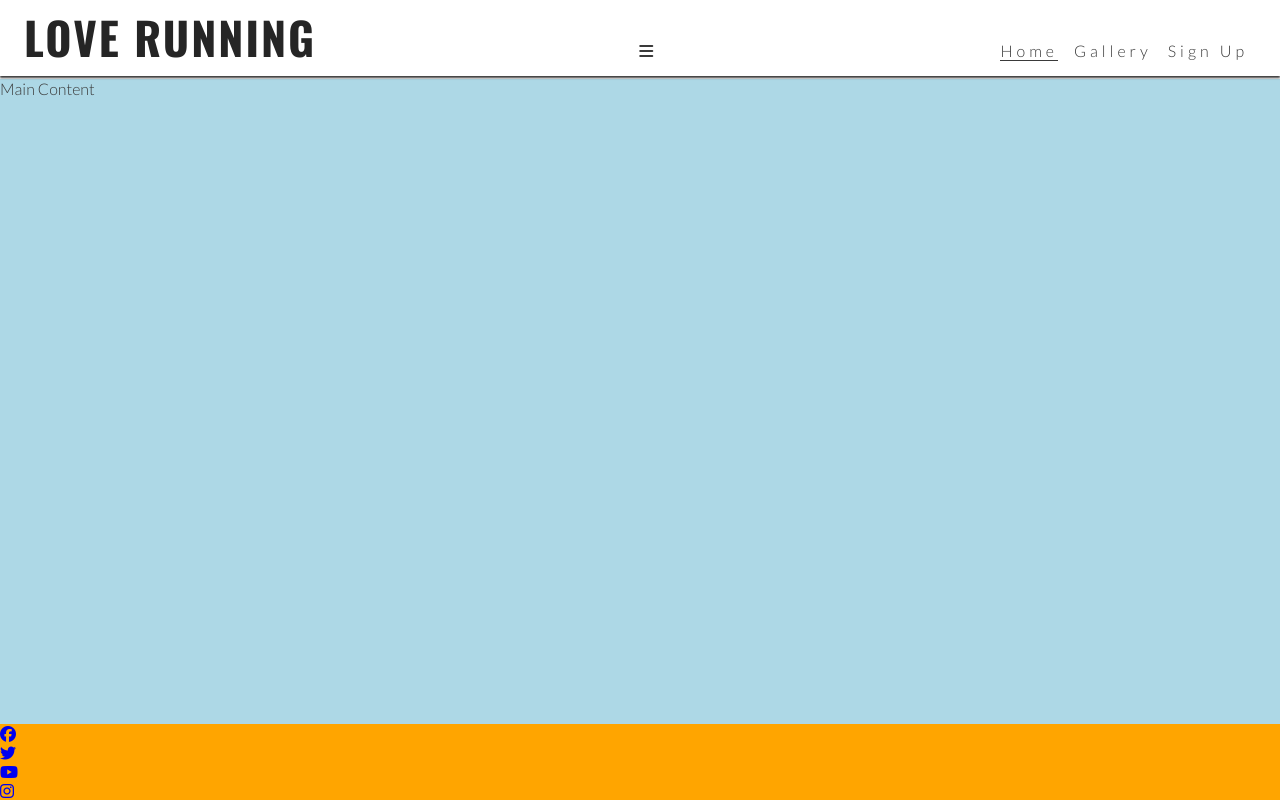
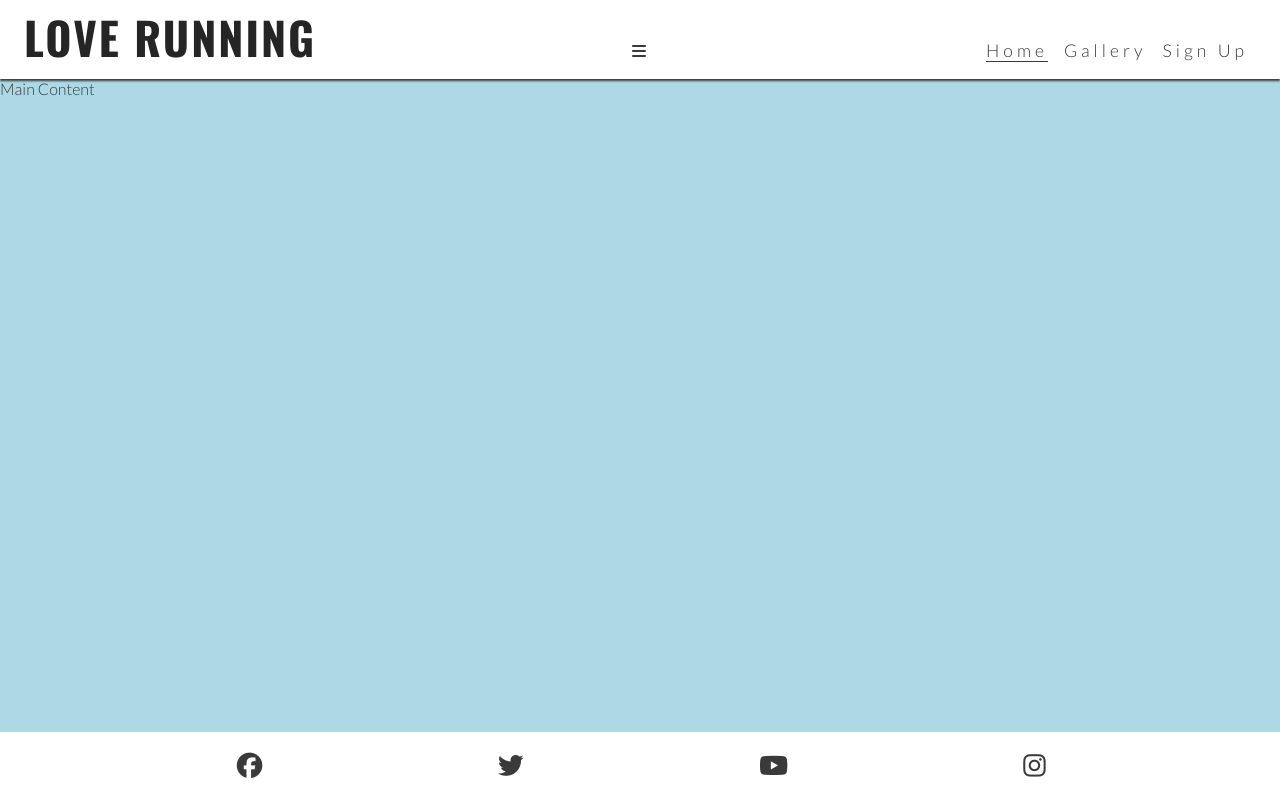
Before and after one commit to SharMoy/love-running, a plain HTML site: page index.html in a window 1280 px wide. Drawn offline with nearby package versions, Linux system fonts and the light colour scheme.

Commit message:
clean up using diffchecker

```diff
--- a/assets/css/style.css
+++ b/assets/css/style.css
@@ -1,32 +1,28 @@
-/*google fonts import*/
+/* Google fonts import */
 @import url('https://fonts.googleapis.com/css2?family=Lato:wght@300&family=Oswald:wght@200;300;400;500;600;700&display=swap');
 
-/*Asterick wildcard selector to override default styles added by the browser*/
-
+/* Asterisk wildcard selector to override default styles added by the browser */
 * {
     padding: 0;
     margin: 0;
     box-sizing: border-box;
 }
 
-/*General styles*/
-body { min-height: 100vh;
-       display:flex ;
+/* General styles */
+body {
+    min-height: 100vh;
+    display: flex;
     flex-direction: column;
-       /*general project styles*/
+    /* Generic project styles */
     color: #3a3a3a;
-       font-family: Lato , sans-serif;
-
+    font-family: 'Lato', sans-serif;
 }
 
-
-
-
-/*Header*/
+/* Header */
 header {
     background-color: #ffffff;
     padding: 0 1rem;
-    position:fixed;
+    position: fixed;
     z-index: 99;
     width: 100%;
     box-shadow: 0 2px 2px #3a3a3a;
@@ -34,61 +30,46 @@ header {
     justify-content: space-between;
     align-items: baseline;
 }
+
 header a {
     text-decoration: none;
-          color:inherit;
+    color: inherit;
+}
 
-}
 h1 {
-    font-family: Oswald , sans-serif;
+    font-family: 'Oswald', sans-serif;
     text-transform: uppercase;
     letter-spacing: 2px;
     color: #252525;
 }
 
-/*Main content*/
-main {
-    background-color: lightblue;
-
-    /*make main take up any surplus space down to footer*/
-    flex: 1 0 auto;
-    margin-top: 47px;
-}
-
 #menu {
-       font: size 110%;
+    font-size: 110%;
     letter-spacing: 4px;
     list-style-type: none;
 }
 
 #menu > li {
-        margin-bottom:1em ;
-
-
+    margin-bottom: 1em;
 }
 
-/*Footer*/
-footer {
-    background-color: orange;
-
-}
 .active {
     border-bottom: 1px solid #3a3a3a;
 }
-/*Navbar styles with dropdown toggle */
 
+/* Navbar styles with dropdown toggle */
 nav {
     position: absolute;
     background-color: #ffffff;
     width: 100%;
-    left:0;
-    padding:0 1rem;
+    left: 0;
+    padding: 0 1rem;
     box-shadow: 0 2px 2px #3a3a3a;
     display: none;
     top: 100%;
 }
-/*nav toggle*/
 
+/* Nav toggle */
 #nav-toggle:checked~nav {
     display: block;
 }
@@ -101,36 +82,68 @@ nav {
     font-size: 2rem;
 }
 
-/*media query: tablet size and larger (768px and up)*/
-@media screen and (min-width:768px) {
-    /*header*/
+/* Main content */
+main {
+    background-color: lightblue;
+    /* Make main element take up any surplus space to push footer down */
+    flex: 1 0 auto;
+    margin-top: 47px;
+}
+
+/* Footer */
+#social-networks {
+    text-align: center;
+    padding: 20px 0;
+    display: flex;
+    justify-content: space-evenly;
+    list-style-type: none;
+}
+
+#social-networks i {
+    font-size: 160%;
+    padding: 5%;
+    color: #3a3a3a;
+}
+
+/* Media query: tablets and larger (768px and up) */
+@media screen and (min-width: 768px) {
+    /* Header */
     nav {
-        display:block;
-        position:relative;
-        box-shadow:none;
-        width:fit-content;
-        padding-right:1rem;
+        display: block;
+        position: relative;
+        box-shadow: none;
+        width: fit-content;
+        padding-right: 1rem;
     }
+
     #menu {
-    display:flex
+        display: flex;
     }
-  #menu > li { padding-left: 1rem;
 
+    #menu > li {
+        padding-left: 1rem;
     }
+
     .nav-toggle-label {
         display: none;
     }
+
     #logo {
         font-size: 280%;
         line-height: 75px;
-    margin:0 0.5rem;
+        margin: 0 0.5rem;
     }
-  /* main content */
-  main { /* push main content down to allow for larger header */
+
+    /* Main content */
+    main {
+        /* Push main content down to accommodate larger header */
         margin-top: 79px;
     }
-  /* large devices laptop and desktops 992px and up */
-  @media screen and (min-width:992px) {
-    #menu a:hover {border-bottom: 1px solid #3a3a3a;}
+}
+
+/* Large devices (laptops and desktops, 992px and up) */
+@media screen and (min-width: 992px) {
+    #menu a:hover{
+        border-bottom: 1px solid #3a3a3a;
     }
 }
--- a/index.html
+++ b/index.html
@@ -40,7 +40,7 @@
     <main>Main Content</main>
     <!--footer-->
     <footer>
-        <ul>
+        <ul id="social-networks">
             <li> <a href= "https://www.facebook.com/" target="blank" rel="noopener" aria-label="Visit our Facebook page (opens in new tab)">
                 <i class="fa-brands fa-facebook"></i></a>
             </li>
```
Lines whose indentation alone changed are shown as unchanged.
